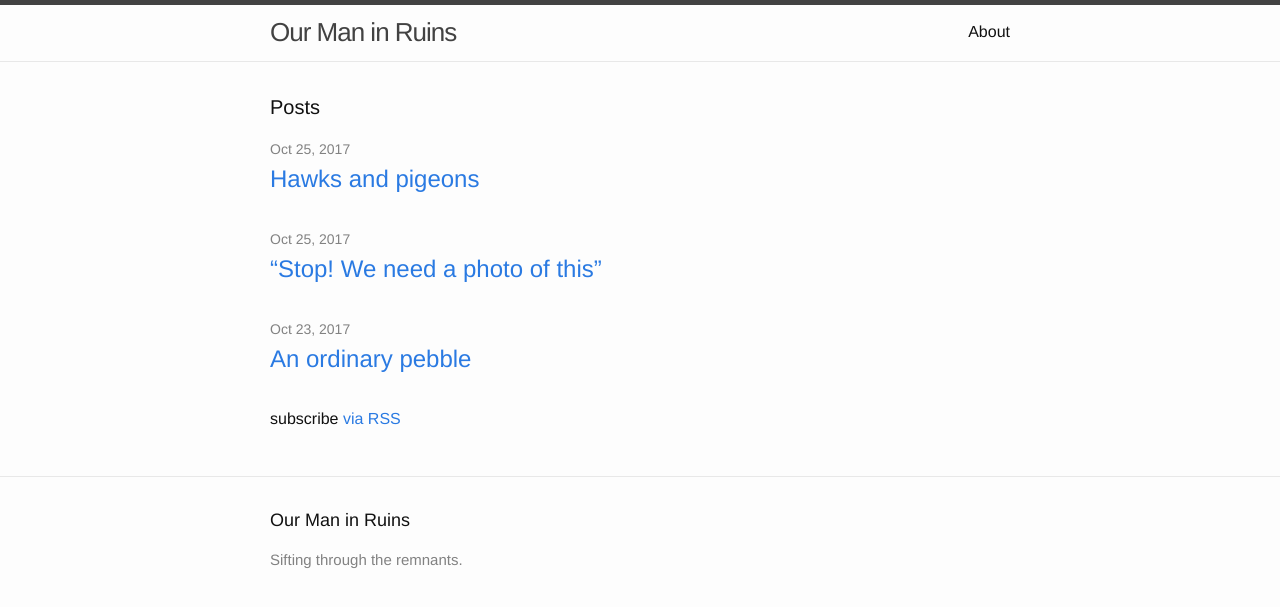
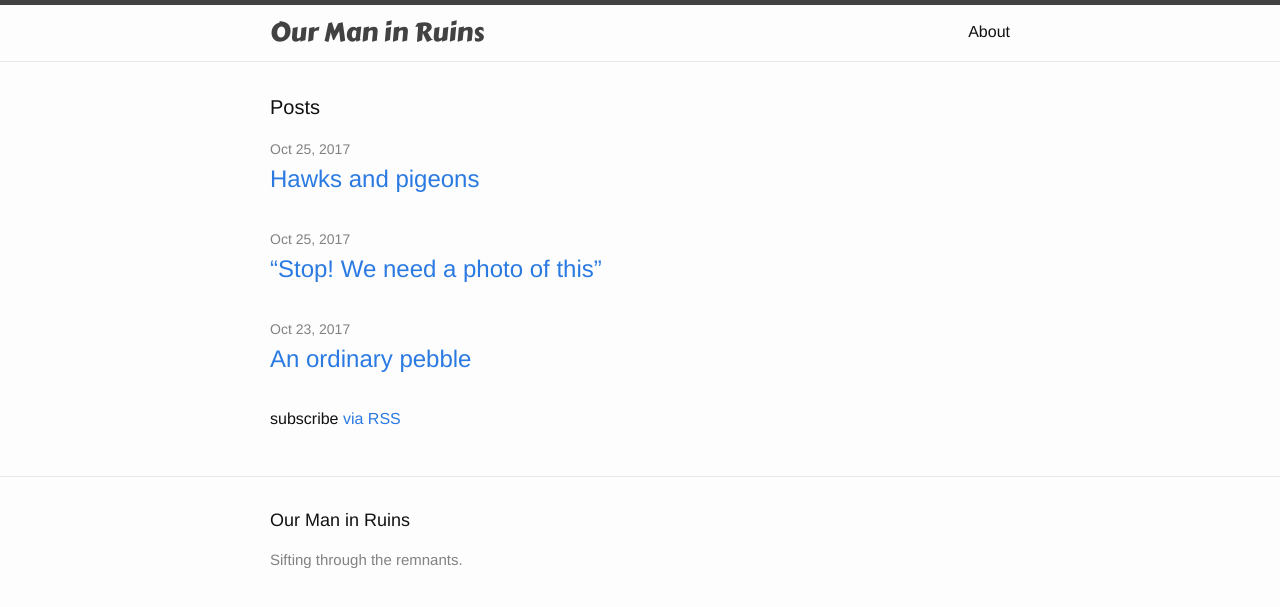
Before and after one commit to maninruins/maninruins.github.io, a Jekyll site: the page built from index.md, in a window 1280 px wide. Shown: the top 607 px of the page. Built offline with Jekyll 4.4.1, drawn with Linux system fonts in a browser that asks for light colours.

Commit message:
Changing site title font to Carter One

```diff
--- a/_includes/head.html
+++ b/_includes/head.html
@@ -10,6 +10,7 @@
   <link rel="canonical" href="{{ page.url | replace:'index.html','' | absolute_url }}">
   <link rel="alternate" type="application/rss+xml" title="{{ site.title | escape }}" href="{{ "/feed.xml" | relative_url }}">
 
+  <link href="https://fonts.googleapis.com/css?family=Carter+One" rel="stylesheet">
   {% if jekyll.environment == 'production' and site.google_analytics %}
   {% include google-analytics.html %}
   {% endif %}
--- a/_sass/minima/_layout.scss
+++ b/_sass/minima/_layout.scss
@@ -11,10 +11,11 @@
 }
 
 .site-title {
+  font-family: 'Carter One', sans-serif;
   @include relative-font-size(1.625);
-  font-weight: 300;
+  // font-weight: 300;
   line-height: $base-line-height * $base-font-size * 2.25;
-  letter-spacing: -1px;
+  // letter-spacing: -1px;
   margin-bottom: 0;
   float: left;
 
```
